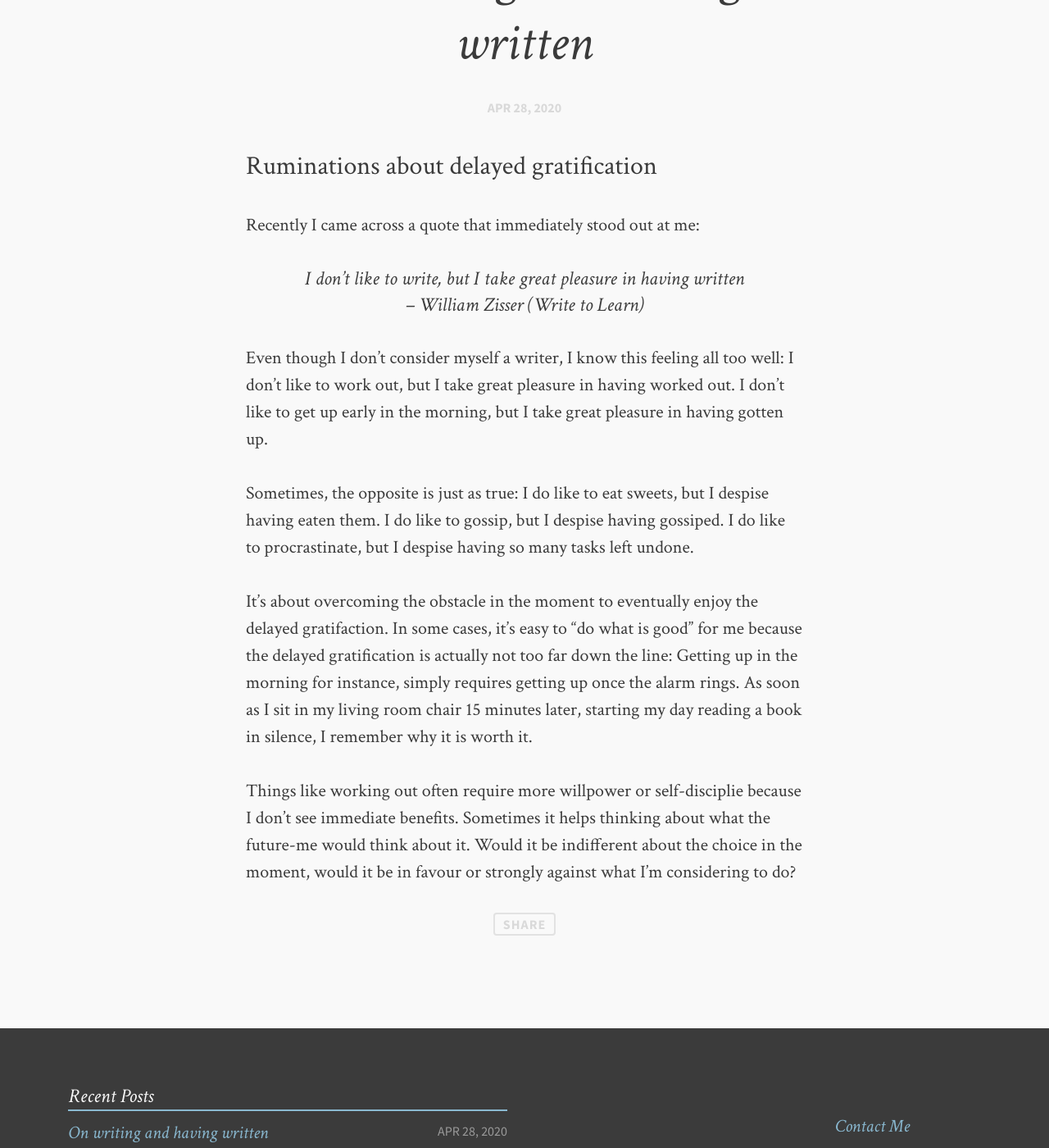
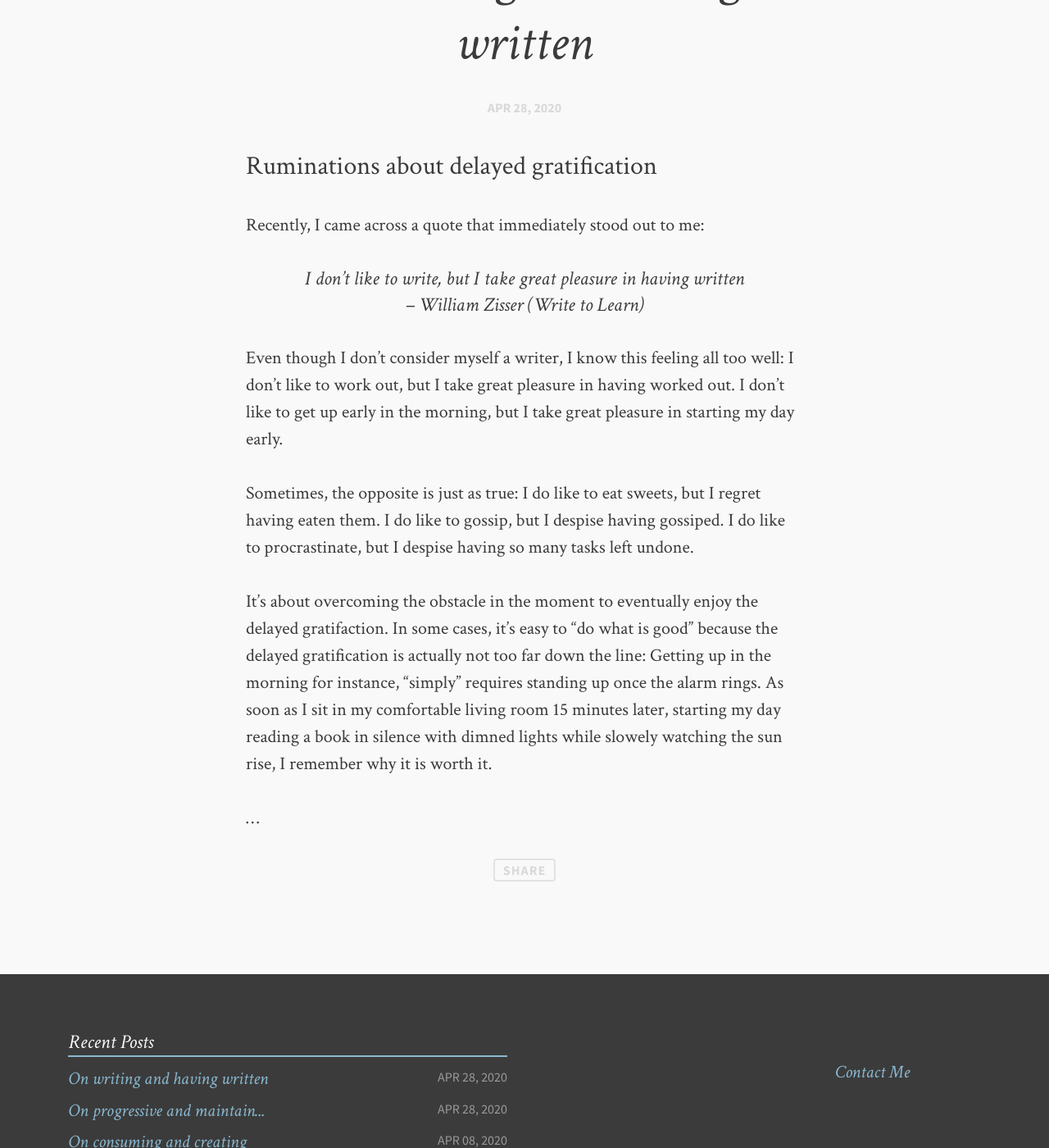
Before and after one commit to smileandknow/smileandknow.github.io, a Jekyll site: the page built from _posts/2020-04-28-on-writing-and-having-written.md, in a window 1280 px wide and 1400 px high, scrolled down 700 px. Shown: the whole window at 82% size. Built offline with Jekyll 4.4.1, drawn with Linux system fonts in a browser that asks for light colours; comment, search, counter and statistics services are not loaded.

```diff
--- a/_posts/2020-04-28-on-writing-and-having-written.md
+++ b/_posts/2020-04-28-on-writing-and-having-written.md
@@ -5,25 +5,28 @@ description: "Ruminations about delayed gratification"
 category: articles
 tags: [writing, readability, test]
 ---
-Recently I came across a quote that immediately stood out at me:
+Recently, I came across a quote that immediately stood out to me:
 
 > I don’t like to write, but I take great pleasure in having written <br>
 > – William Zisser (Write to Learn)
 
 Even though I don't consider myself a writer, I know this feeling all too well:
 I don't like to work out, but I take great pleasure in having worked out.
-I don't like to get up early in the morning, but I take great pleasure in having gotten up.
+I don't like to get up early in the morning, but I take great pleasure in starting my day early.
 
 Sometimes, the opposite is just as true:
-I do like to eat sweets, but I despise having eaten them.
+I do like to eat sweets, but I regret having eaten them.
 I do like to gossip, but I despise having gossiped.
 I do like to procrastinate, but I despise having so many tasks left undone.
 
 It's about overcoming the obstacle in the moment to eventually enjoy the delayed gratifaction.
-In some cases, it's easy to "do what is good" for me because the delayed gratification is actually not too far down the line:
-Getting up in the morning for instance, simply requires getting up once the alarm rings.
-As soon as I sit in my living room chair 15 minutes later, starting my day reading a book in silence, I remember why it is worth it.
+In some cases, it's easy to "do what is good" because the delayed gratification is actually not too far down the line:
+Getting up in the morning for instance, "simply" requires standing up once the alarm rings.
+As soon as I sit in my comfortable living room 15 minutes later, starting my day reading a book in silence with dimned lights while slowely watching the sun rise, I remember why it is worth it.
 
+...
+<!---
 Things like working out often require more willpower or self-disciplie because I don't see immediate benefits.
 Sometimes it helps thinking about what the future-me would think about it.
 Would it be indifferent about the choice in the moment, would it be in favour or strongly against what I'm considering to do?
+-->
```
Also changed, not shown: _posts/2020-04-08-on-consuming-and-creating.md (+2 -0 lines), inspiration.md (+1 -1 lines), questions.md (+3 -2 lines), images/road.jpg (added), 10 other files.
